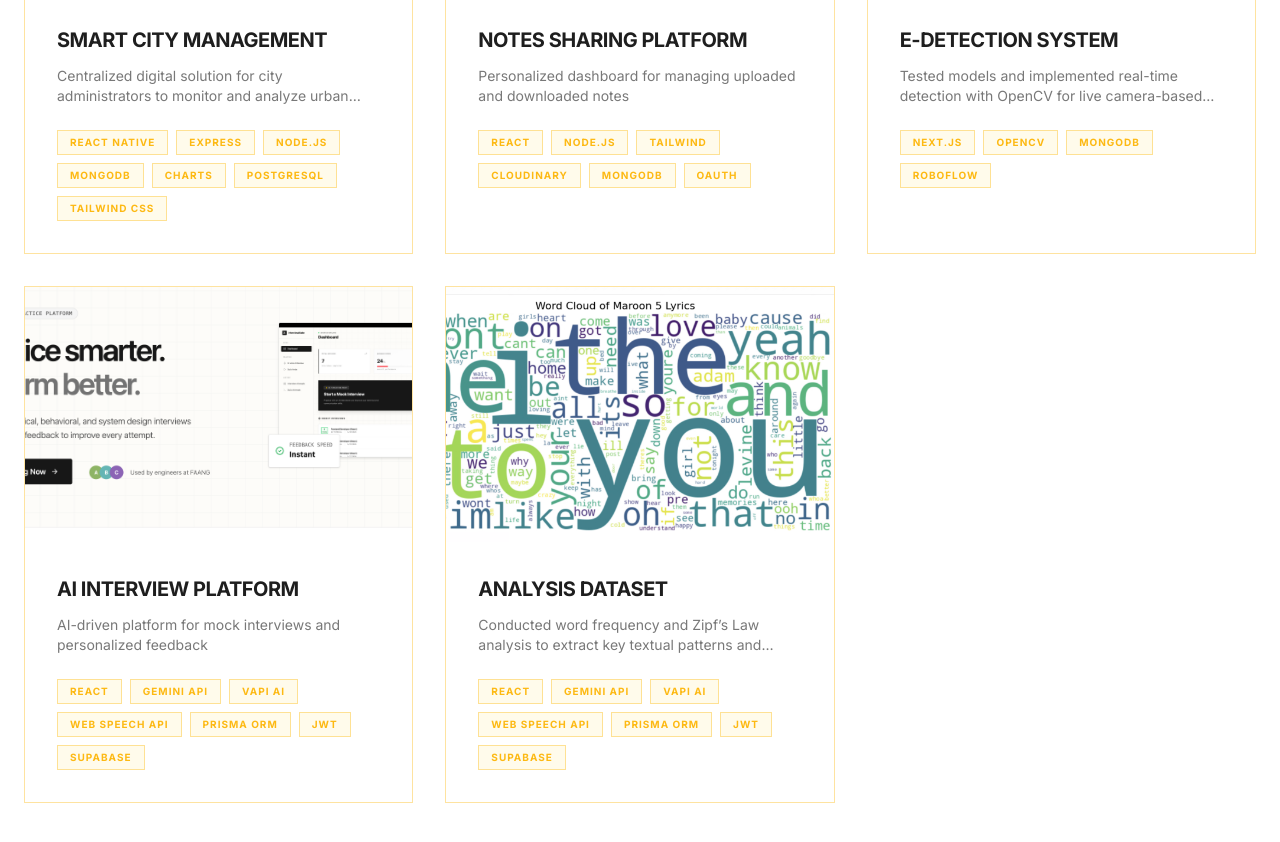
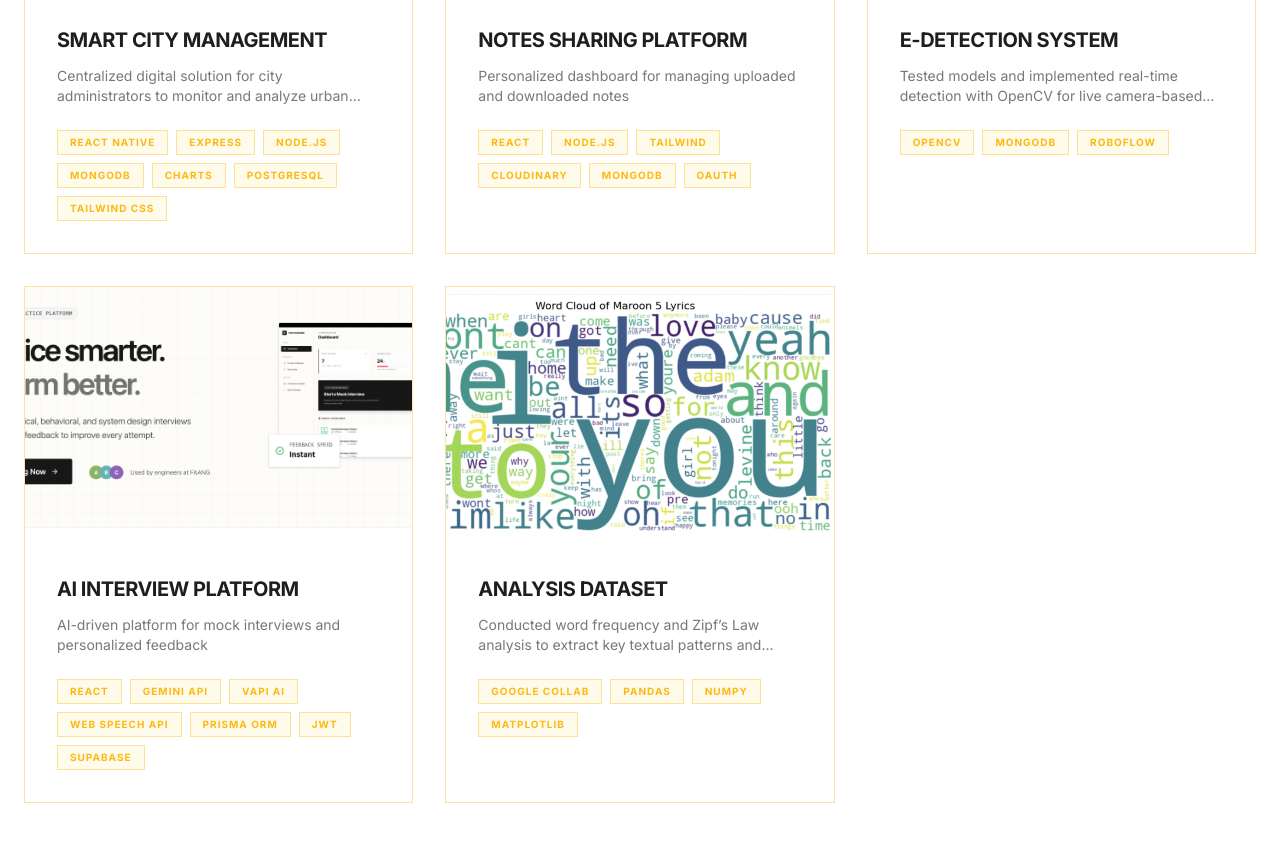
Before and after one commit to THE-Amrit-mahto-05/portfolio, a React (Vite) app: page / in a window 1280 px wide. Shown: the part 2840-3682 px from the top of the page. Built offline with nearby package versions, Linux system fonts and the light colour scheme; a web font is replaced by a local one.

Commit message:
changing values

```diff
--- a/src/data/projects.js
+++ b/src/data/projects.js
@@ -30,7 +30,7 @@ export const projects = [
     live: "https://e-detection.vercel.app/",
     github: "https://app.roboflow.com/electronic-waste-ni0o1/e-waste-data/models",
     uml: "https://example.com/uml-e-detection",
-    tags: ["Next.js", "OpenCV", "MongoDB", "Roboflow"]
+    tags: ["OpenCV", "MongoDB", "Roboflow"]
   },
   {
     title: "AI Interview Platform",
@@ -48,7 +48,7 @@ export const projects = [
     live: "https://github.com/THE-Amrit-mahto-05/Zipf-s-Law-Project/blob/main/Zipf's_Law_Project.ipynb",
     github: "https://github.com/THE-Amrit-mahto-05/Zipf-s-Law-Project/blob/main/Zipf's_Law_Project.ipynb",
     uml: "https://example.com/uml-analysis",
-    tags: ["React", "Gemini API", "Vapi AI", "Web Speech API", "Prisma ORM", "JWT", "Supabase"]
+    tags: ["google collab","pandas","numpy","matplotlib"]
   },
 
 ];
```
